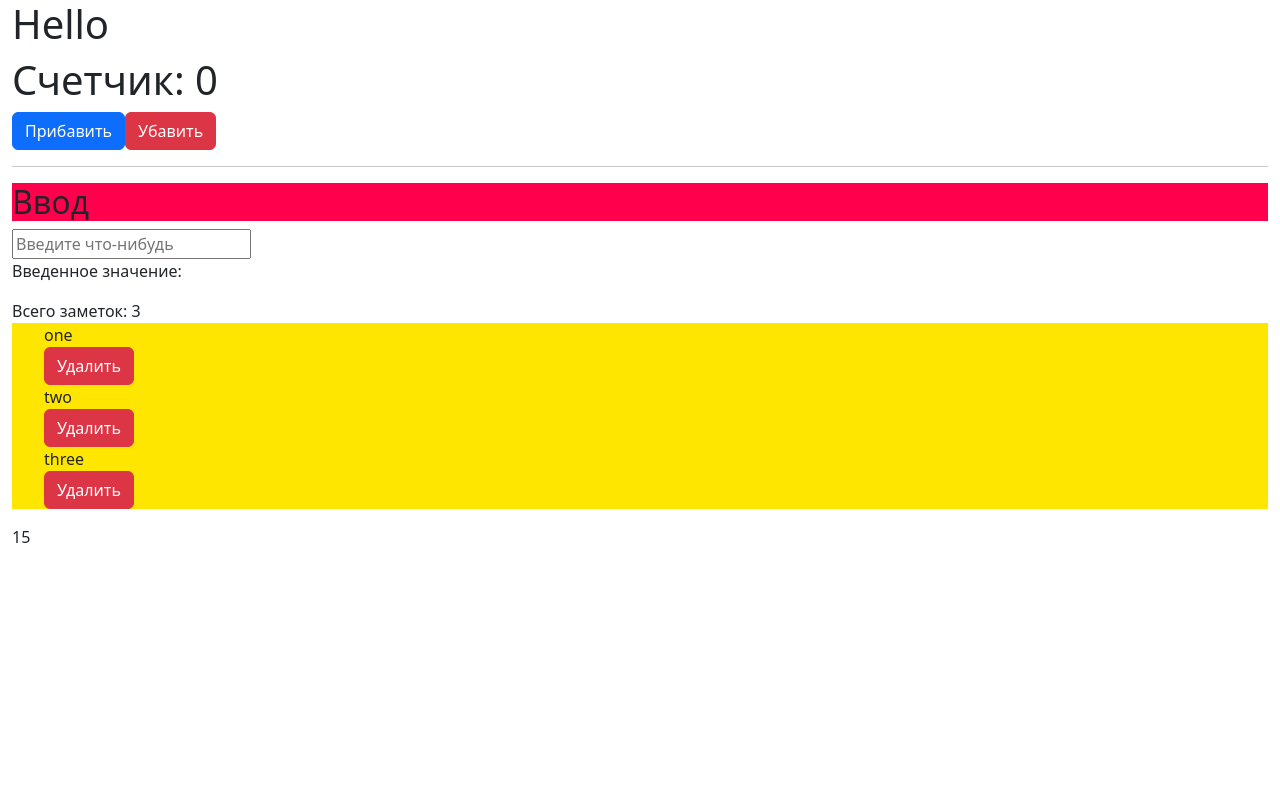
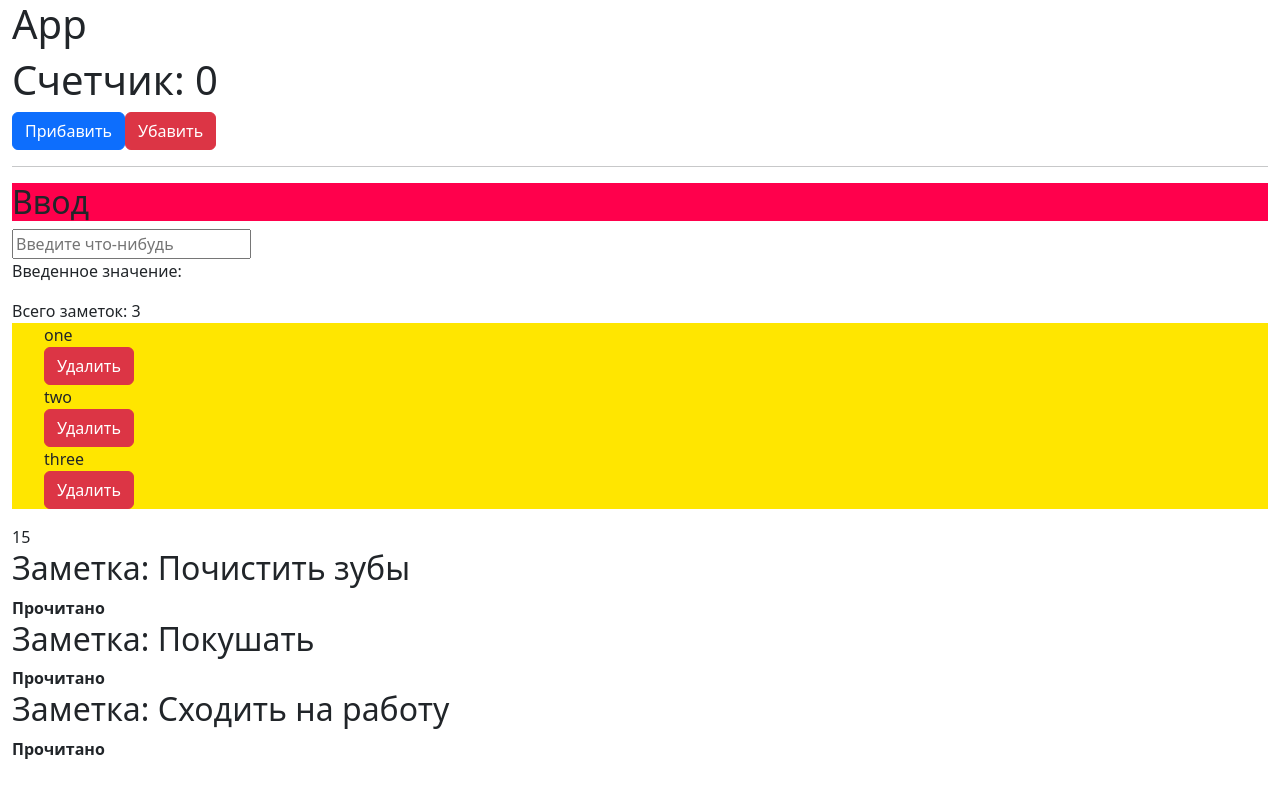
Before and after one commit to vitalay/vue-3, a Vue app in the folder vue-project/: page / in a window 1280 px wide. Built offline with nearby package versions, Linux system fonts and the light colour scheme.

Commit message:
ПРОКИДОВАНИЕ ПРОПСОВ  PROPS

```diff
--- a/vue-project/src/App.vue
+++ b/vue-project/src/App.vue
@@ -2,15 +2,33 @@
 
 <template>
   <div class="container-fluid">
-    <h1>Hello</h1>
+  <h1>App</h1>
 <my-component />
+<MyNotes v-for="note in notes" v-bind:key="note" v-bind:oneNote="note"   />
   </div>
 
 
 </template>
 
 
+<script>
+import MyNotes from './MyNotes.vue';
 
-<script setup>
+
+export default {
+
+  data() {
+
+    return {
+     notes: ['Почистить зубы', 'Покушать', 'Сходить на работу'] //notes примичание
+    }
+  },
+
+   components: {
+     MyNotes
+   }
+
+ }
+
 
 </script>
--- /dev/null
+++ b/vue-project/src/MyNotes.vue
@@ -0,0 +1,23 @@
+<template>
+<div>
+
+    <h2>Заметка: {{ oneNote }}</h2>
+    <strong>Прочитано</strong>
+</div>
+</template>
+
+<script>
+export default {
+    props: ['oneNote'],
+    data() {
+        return {
+    };
+    },
+
+
+}
+</script>
+
+<style>
+
+</style>
```
